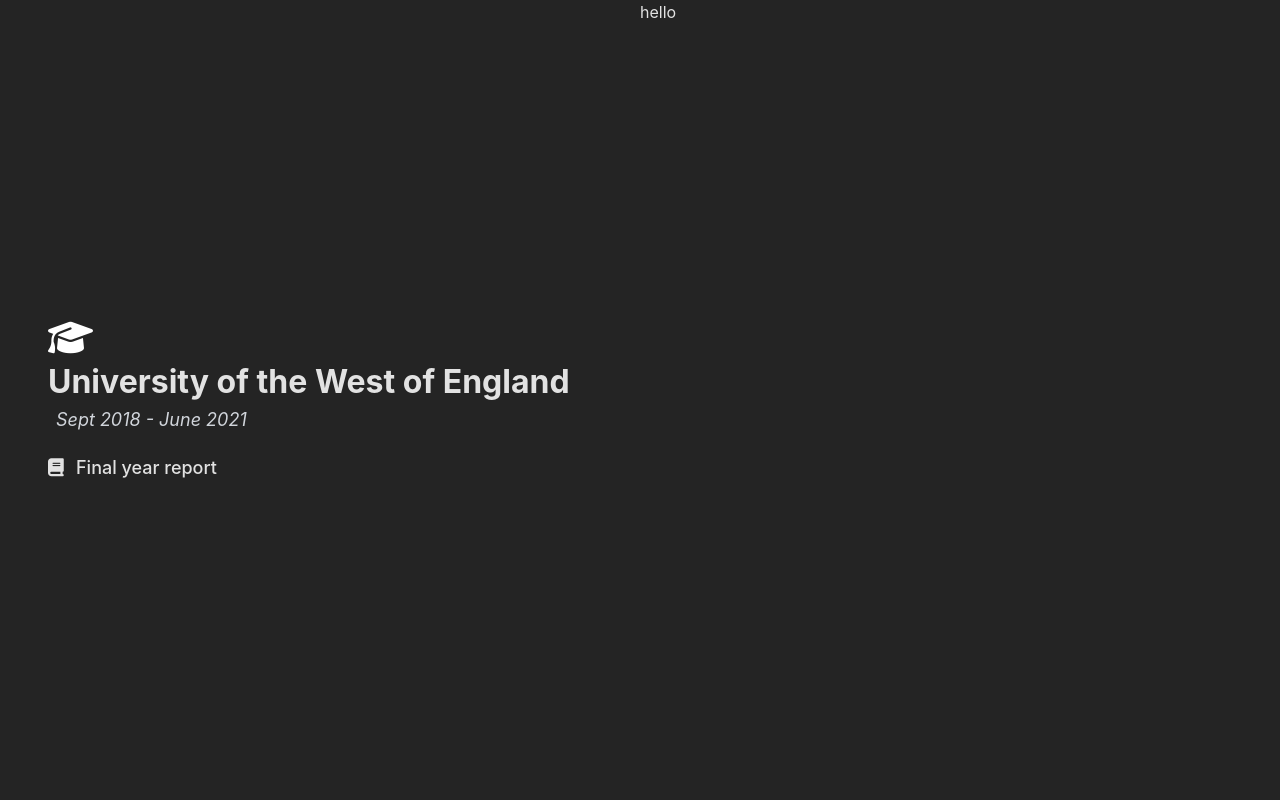
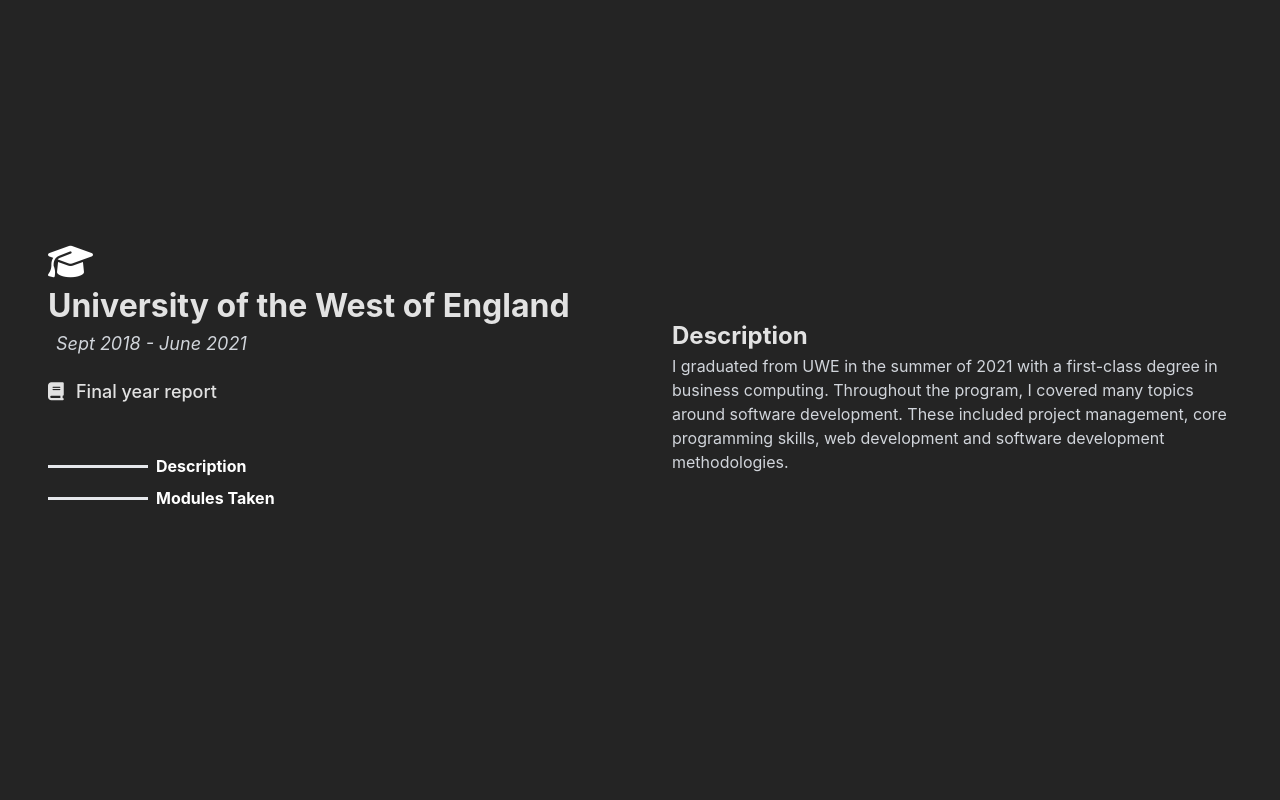
Before and after one commit to pjholt1234/personal-portfolio, a React (Vite) app: page /events/uni in a window 1280 px wide. Shown: the top 800 px of the page. Built offline with nearby package versions, Linux system fonts and the light colour scheme.

Commit message:
Update event page

```diff
--- a/src/Pages/Event.jsx
+++ b/src/Pages/Event.jsx
@@ -3,10 +3,21 @@
 import { useState } from "react";
 import events from "../data/events.js";
 import FeaturedLinks from "../components/utility/featuredLinks.jsx";
+import EventScrollPanelsWrapper from "../components/event-page/eventScrollPanelsWrapper.jsx";
+import NavWrapper from "../components/utility/navWrapper.jsx";
+import { VisiblePanelProvider } from "../hooks/VisiblePanelContext.jsx";
 
 const Event = () => {
   const { eventId } = useParams();
   const [event, setEvent] = useState(events[eventId]);
+
+  let additionalNavItems = [];
+  event?.scrollPanels?.map((panel) => {
+    additionalNavItems.push(panel.title);
+  });
+
+  const navItems = ["Description", ...additionalNavItems];
+
   const leftPanel = () => {
     return (
       <div>
@@ -16,21 +27,24 @@
         </div>
         <span className="ml-2 text-lg italic text-gray-300">{event?.date}</span>
         <FeaturedLinks links={event?.links} />
+        <div className="hidden md:flex">
+          <NavWrapper navItems={navItems} />
+        </div>
       </div>
     );
   };
 
   const rightPanel = () => {
-    return (
-      <div>
-        <div className="h-screen">hello</div>
-        <div className="h-screen">hello2</div>
-      </div>
-    );
+    return <EventScrollPanelsWrapper event={event} />;
   };
 
   return (
-    <StickyTwoColumnLayout leftPanel={leftPanel()} rightPanel={rightPanel()} />
+    <VisiblePanelProvider navItems={navItems}>
+      <StickyTwoColumnLayout
+        leftPanel={leftPanel()}
+        rightPanel={rightPanel()}
+      />
+    </VisiblePanelProvider>
   );
 };
 
```
